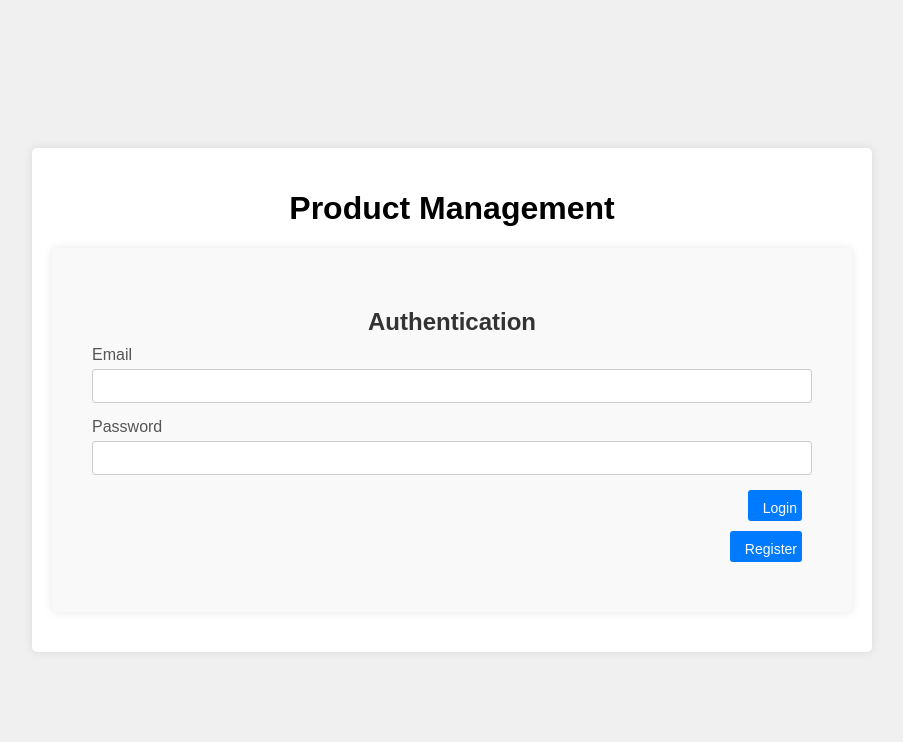
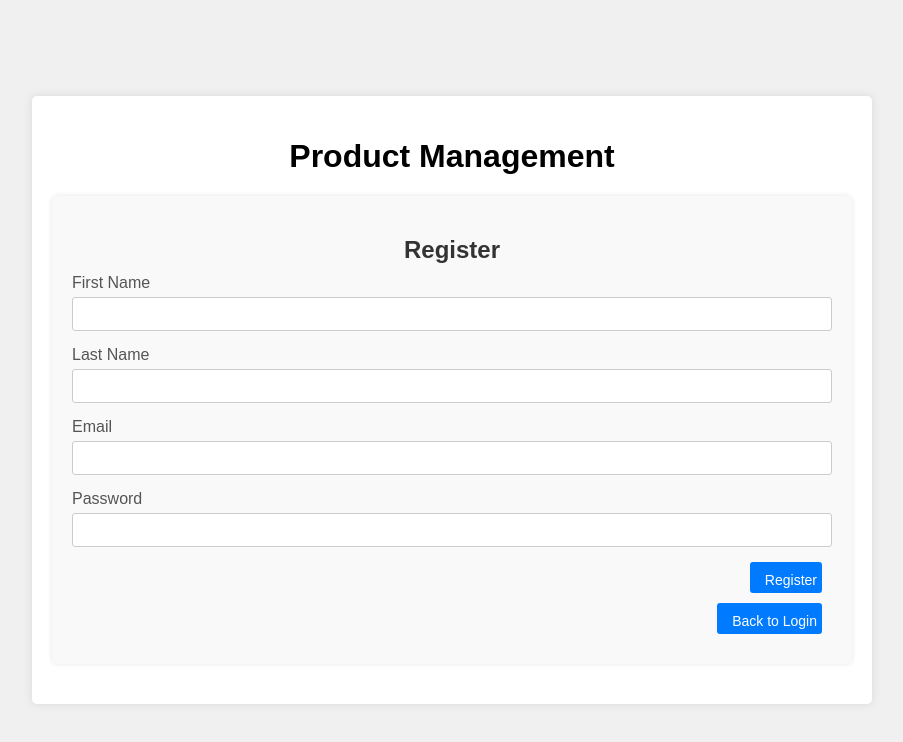
Before and after one commit to nesibePekcakar/MyApiProject, a plain HTML site: page WebAPI/wwwroot/index.html in a window 1280 px wide. Both pictures are taken after a click on the button "Register". Shown: the whole page, without its empty margins (188-1091 px from the left). Drawn offline with Linux system fonts and the light colour scheme; no server answers.

Commit message:
Register works and user can register now

```diff
--- a/WebAPI/wwwroot/StyleSheet.css
+++ b/WebAPI/wwwroot/StyleSheet.css
@@ -77,6 +77,19 @@ button {
         color: #333;
         text-align: center;
     }
+#register {
+    background-color: #f9f9f9;
+    padding: 20px;
+    border-radius: 5px;
+    box-shadow: 0 0 5px rgba(0, 0, 0, 0.1);
+    margin-bottom: 20px;
+}
+
+    #register h2 {
+        margin-bottom: 10px;
+        color: #333;
+        text-align: center;
+    }
 
 /* Responsive adjustments */
 @media (max-width: 768px) {
--- a/WebAPI/wwwroot/index.html
+++ b/WebAPI/wwwroot/index.html
@@ -125,7 +125,29 @@
                 <input type="password" id="loginPassword">
             </div>
             <button onclick="login()">Login</button>
+            <button onclick="showRegisterPage()">Register</button>
+        </div>
+
+        <div id="register" style="display:none;">
+            <h2>Register</h2>
+            <div class="form-group">
+                <label for="firstName">First Name</label>
+                <input type="text" id="firstName">
+            </div>
+            <div class="form-group">
+                <label for="lastName">Last Name</label>
+                <input type="text" id="lastName">
+            </div>
+            <div class="form-group">
+                <label for="registerEmail">Email</label>
+                <input type="email" id="registerEmail">
+            </div>
+            <div class="form-group">
+                <label for="registerPassword">Password</label>
+                <input type="password" id="registerPassword">
+            </div>
             <button onclick="register()">Register</button>
+            <button onclick="showLoginPage()">Back to Login</button>
         </div>
 
         <div id="product-management" style="display:none;">
--- a/WebAPI/wwwroot/script.js
+++ b/WebAPI/wwwroot/script.js
@@ -6,6 +6,16 @@ document.addEventListener('DOMContentLoaded', function () {
 });
 const apiBaseUrl = 'https://localhost:7171/api';
 let token = '';
+
+function showRegisterPage() {
+    document.getElementById('auth').style.display = 'none';
+    document.getElementById('register').style.display = 'block';
+}
+
+function showLoginPage() {
+    document.getElementById('auth').style.display = 'block';
+    document.getElementById('register').style.display = 'none';
+}
 
 function login() {
     const email = document.getElementById('loginEmail').value;
@@ -35,8 +45,10 @@ function login() {
 }
 
 function register() {
-    const email = document.getElementById('loginEmail').value;
-    const password = document.getElementById('loginPassword').value;
+    const firstName = document.getElementById('firstName').value;
+    const lastName = document.getElementById('lastName').value;
+    const email = document.getElementById('registerEmail').value;
+    const password = document.getElementById('registerPassword').value;
 
     fetch(`${apiBaseUrl}/auth/register`, {
         method: 'POST',
@@ -44,22 +56,26 @@ function register() {
             'Content-Type': 'application/json'
         },
         body: JSON.stringify({
-            email,
-            password
+            firstName: firstName,
+            lastName: lastName,
+            email: email,
+            password: password
         })
     })
-        .then(response => response.json())
-        .then(data => {
-            if (data.token) {
-                token = data.token;
-                document.getElementById('auth').style.display = 'none';
-                document.getElementById('product-management').style.display = 'block';
-                document.getElementById('app').classList.add('loggedin');
+        .then(response => {
+            if (response.ok) {
+                alert('Registration successful');
+                showLoginPage();
             } else {
-                alert('Registration failed');
+                alert('Failed to register');
             }
+        })
+        .catch(error => {
+            console.error('Error:', error);
+            alert('An error occurred during registration');
         });
 }
+
 
 function showAction(action) {
     document.querySelectorAll('.action-section').forEach(section => section.classList.remove('active'));
```
